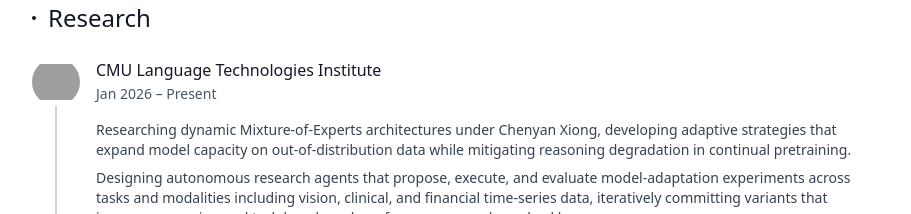
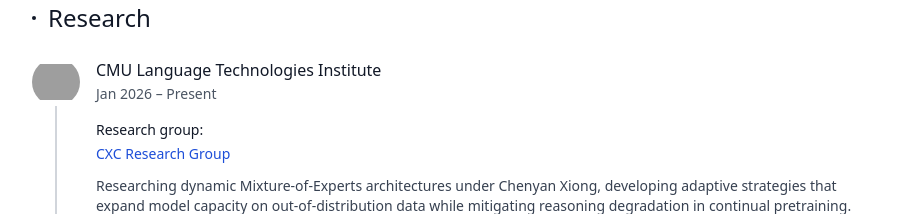
Before and after one commit to AgarwalAarush/aarushagarwal, a Next.js app: page / in a window 1280 px wide. Shown: the part 1040-1254 px from the top of the page, without its empty margins (184-1095 px from the left). Built offline with nearby package versions, Linux system fonts and the light colour scheme; no server answers; grey boxes are pictures that could not be loaded; a web font is replaced by a local one.

Commit message:
Add LTI research group link

```diff
--- a/src/pages/index.js
+++ b/src/pages/index.js
@@ -141,6 +141,17 @@ export default function Home({ projects }) {
                             period="Jan 2026 – Present"
                             description={
                                 <>
+                                    <div className="mb-3">
+                                        <p className="text-gray-900 dark:text-white mb-1">Research group:</p>
+                                        <a
+                                            href="https://www.cs.cmu.edu/~cxcscmu/"
+                                            target="_blank"
+                                            rel="noopener noreferrer"
+                                            className="text-blue-700 dark:text-blue-400 hover:underline"
+                                        >
+                                            CXC Research Group
+                                        </a>
+                                    </div>
                                     <p>
                                         Researching dynamic Mixture-of-Experts architectures under Chenyan Xiong, developing adaptive strategies that expand model capacity on out-of-distribution data while mitigating reasoning degradation in continual pretraining.
                                     </p>
```
